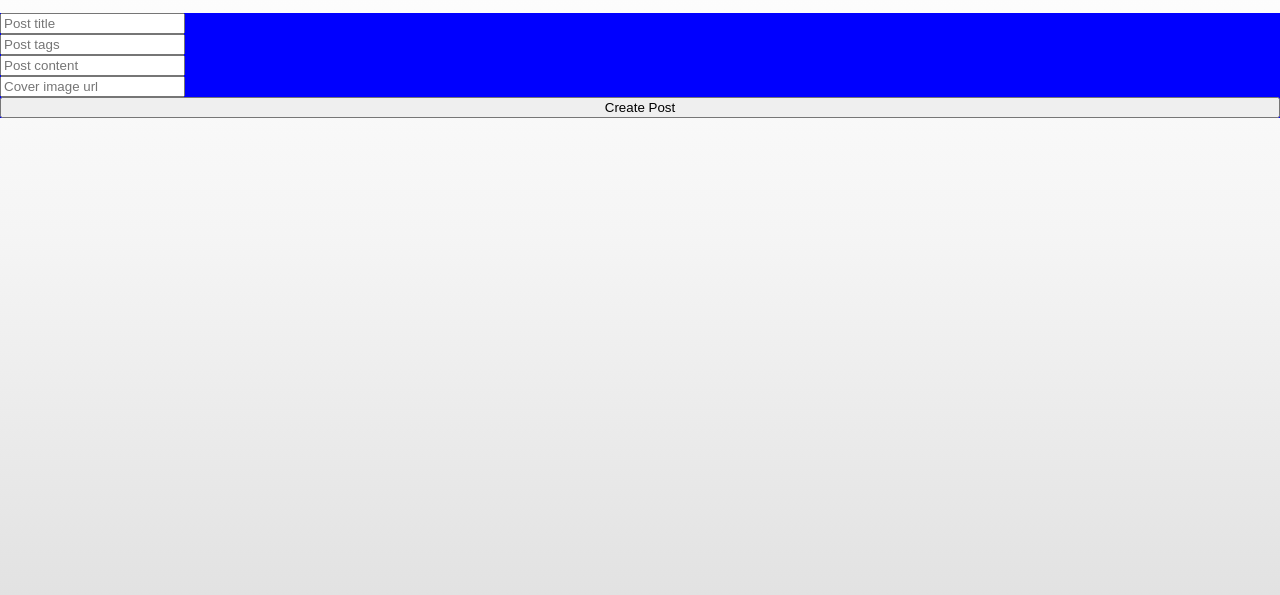
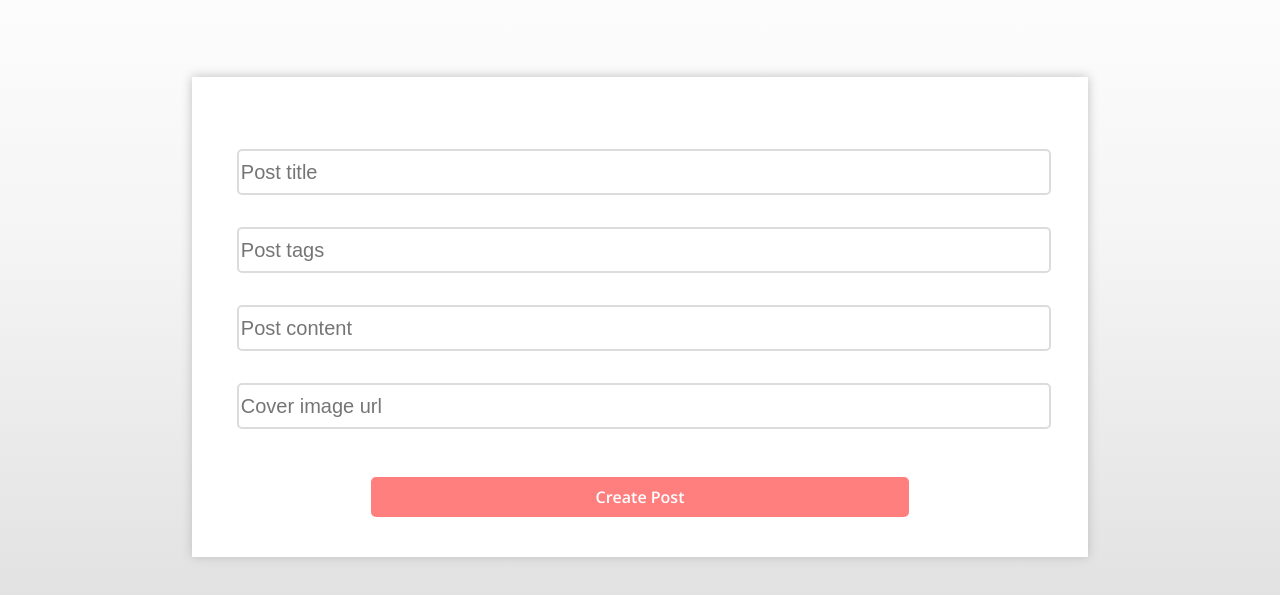
Before and after one commit to dartmouth-cs52-18S/lab4-sofiastb, a React app: page /posts/new in a window 1280 px wide. Shown: the part 87-682 px from the top of the page. Built offline with nearby package versions, Linux system fonts and the light colour scheme.

Commit message:
More styling, yay

```diff
--- a/src/components/new_post.js
+++ b/src/components/new_post.js
@@ -57,6 +57,7 @@ class NewPost extends Component {
         <form>
           <FormGroup>
             <FormControl
+              className="form"
               type="text"
               value={this.state.title}
               placeholder="Post title"
@@ -65,6 +66,7 @@ class NewPost extends Component {
           </FormGroup>
           <FormGroup>
             <FormControl
+              className="form"
               type="text"
               value={this.state.tags}
               placeholder="Post tags"
@@ -73,6 +75,7 @@ class NewPost extends Component {
           </FormGroup>
           <FormGroup>
             <FormControl
+              className="form"
               type="text"
               value={this.state.content}
               placeholder="Post content"
@@ -81,6 +84,7 @@ class NewPost extends Component {
           </FormGroup>
           <FormGroup>
             <FormControl
+              className="form"
               type="text"
               value={this.state.coverImage}
               placeholder="Cover image url"
@@ -88,7 +92,7 @@ class NewPost extends Component {
             />
           </FormGroup>
         </form>
-        <Button onClick={this.newPost}>
+        <Button className="button" onClick={this.newPost}>
           Create Post
         </Button>
       </div>
--- a/src/style.scss
+++ b/src/style.scss
@@ -64,6 +64,7 @@ h1 {
   font-weight: 600;
   margin-right: 1.5rem;
   padding: 1rem;
+  transition: .5s;
 }
 
 #new:hover {
@@ -79,13 +80,13 @@ h1 {
   align-items: center;
   display: flex;
   flex-direction: column;
+  margin-top: 5rem;
   width: 100%;
 }
 
 #main {
-  align-items: center;
   display: flex;
-  justify-content: center;
+  height: 100%;
 }
 
 #post-forms {
@@ -105,6 +106,7 @@ h1 {
   display: flex;
   flex-direction: column;
   font-family: 'Open Sans', sans-serif;
+  height: 50vh;
   margin: 2rem;
   transition: .5s;
   width: 30rem;
@@ -116,7 +118,7 @@ h1 {
 }
 
 .post img {
-  height: 100%;
+  max-height: 70%;
 }
 
 .post h2 {
@@ -128,8 +130,9 @@ h1 {
   background-color: white;
   box-shadow: 0px 0px 10px #BEBEBE;
   font-family: 'Open Sans', sans-serif;
-  height: 80vh;
-  width: 70%;
+  margin-bottom: 3rem;
+  min-height: 70vh;
+  width: 60%;
 }
 
 .singular-post img {
@@ -137,10 +140,46 @@ h1 {
 }
 
 #new_post {
+  align-items: center;
   align-self: center;
-  background-color: blue;
+  background-color: white;
+  box-shadow: 0px 0px 10px #BEBEBE;
   display: flex;
   flex-direction: column;
+  height: 60vh;
   justify-content: center;
-  width: 80rem;
+  width: 70%;
 }
+
+form {
+  margin-top: 3rem;
+  width: 90%;
+}
+
+#new_post .form {
+  border: 2px solid #DCDCDC;
+  border-radius: 5px;
+  font-size: 20px;
+  height: 5vh;
+  margin: 1rem 0;
+  width: 100%;
+}
+
+button {
+  background-color: #ff7f7f;
+  border: 0;
+  border-radius: 5px;
+  color: white;
+  font-family: 'Open Sans', sans-serif;
+  font-size: 16px;
+  font-weight: 600;
+  height: 5vh;
+  margin: 2rem 0;
+  transition: .5s;
+  width: 60%;
+}
+
+button:hover {
+  box-shadow: 1px 2px 10px #BEBEBE;
+  cursor: pointer;
+}
```
